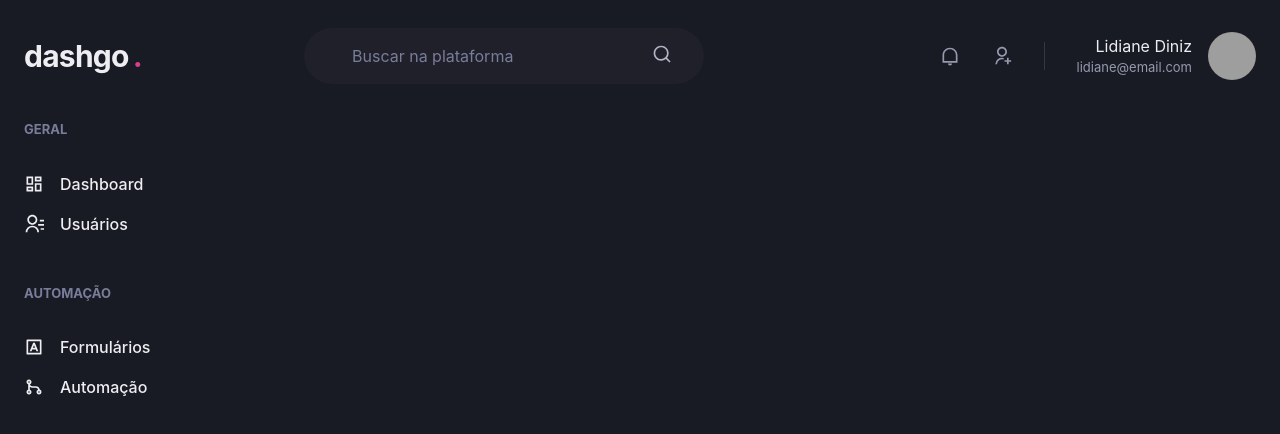
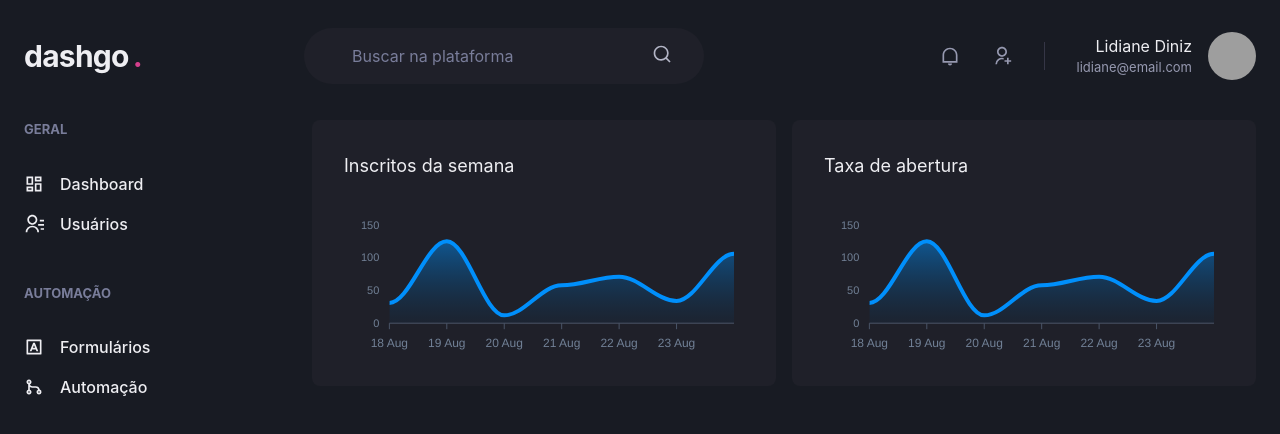
Before and after one commit to LidianeDiniz/dashgo-chakra-ui, a Next.js app: page /dashboard in a window 1280 px wide. Shown: the top 434 px of the page. Built offline with nearby package versions, Linux system fonts and the light colour scheme; grey boxes are pictures that could not be loaded.

Commit message:
Página: Dashboard

```diff
--- a/package.json
+++ b/package.json
@@ -15,11 +15,13 @@
     "@types/node": "^20.4.2",
     "@types/react": "^18.2.15",
     "@types/react-dom": "18.2.7",
+    "apexcharts": "^3.41.1",
     "eslint": "8.45.0",
     "eslint-config-next": "13.4.10",
     "framer-motion": "^10.12.22",
     "next": "13.4.10",
     "react": "18.2.0",
+    "react-apexcharts": "^1.4.1",
     "react-dom": "18.2.0",
     "react-icons": "^4.10.1",
     "typescript": "^5.1.6"
--- a/src/pages/dashboard.tsx
+++ b/src/pages/dashboard.tsx
@@ -1,6 +1,79 @@
 import { Header } from "@/components/Form/Header";
 import { Sidebar } from "@/components/Form/Sidebar";
-import { Flex } from "@chakra-ui/react";
+import { Box, Flex, SimpleGrid, Text, theme } from "@chakra-ui/react";
+
+import dynamic from "next/dynamic";
+
+
+
+const Chart = dynamic(() => import("react-apexcharts"), {
+  ssr: false,
+});
+
+const options = {
+  chart: {
+    toolbar: {
+      show: false,
+    },
+    zoom: {
+      enabled: false,
+    },
+
+    foreColor: theme.colors.gray[500],
+  },
+
+  grid: {
+    show: false,
+  },
+
+  dataLabels: {
+    enabled: false,
+  },
+
+  tooltip: {
+    enabled: false,
+  },
+
+  xaxis: {
+    type: "datetime",
+    axisBorder: {
+      color: theme.colors.gray[600],
+    },
+
+    axisTicks: {
+      color: theme.colors.gray[600],
+    },
+
+    categories: [
+      "2023-08-18T00:00:00.000Z",
+      "2023-08-19T00:00:00.000Z",
+      "2023-08-20T00:00:00.000Z",
+      "2023-08-21T00:00:00.000Z",
+      "2023-08-22T00:00:00.000Z",
+      "2023-08-23T00:00:00.000Z",
+      "2023-08-24T00:00:00.000Z",
+    ],
+  },
+
+  fill:{
+
+    opacity:0.3,
+    type: 'gradient',
+    gradient:{
+      shade:'dark',
+      opacityFrom: 0.7,
+      opacityTo:0.3
+    }
+  }
+
+} as const;
+
+const series = [
+  {
+    name: "series1",
+    data: [31, 125, 12, 58, 71, 34, 106],
+  },
+];
 
 export default function Dashboard() {
   return (
@@ -9,6 +82,38 @@ export default function Dashboard() {
         <Header />
         <Flex w="100%" marginY="6" maxWidth={1480} marginX="auto" paddingX="6">
           <Sidebar />
+
+          <SimpleGrid
+            flex="1"
+            gap="4"
+            minChildWidth="320px"
+            alignItems="flex-start"
+          >
+            <Box padding="8" bg="gray.800" borderRadius={8} paddingBottom='4'>
+              <Text fontSize="lg" marginBottom="4">
+                Inscritos da semana
+              </Text>
+              <Chart
+                options={options}
+                series={series}
+                type="area"
+                height={160}
+              />
+            </Box>
+
+            <Box padding="8" bg="gray.800" borderRadius={8} paddingBottom='4'>
+              <Text fontSize="lg" marginBottom="4">
+                {" "}
+                Taxa de abertura
+              </Text>
+              <Chart
+                options={options}
+                series={series}
+                type="area"
+                height={160}
+              />
+            </Box>
+          </SimpleGrid>
         </Flex>
       </Flex>
     </>
```
Also changed, not shown: src/components/Form/Sidebar.tsx (+51 -28 lines), 2 other files (tests, documents, lock files or other folders).
